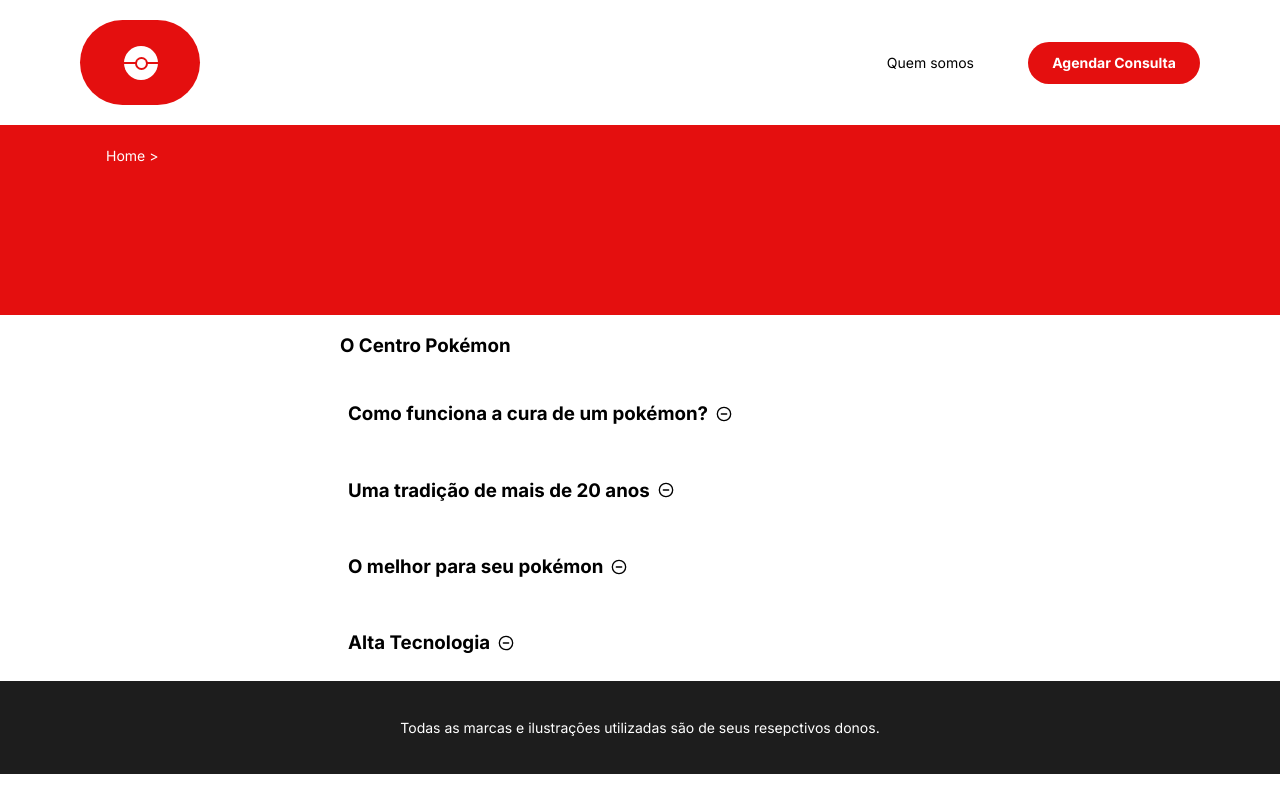
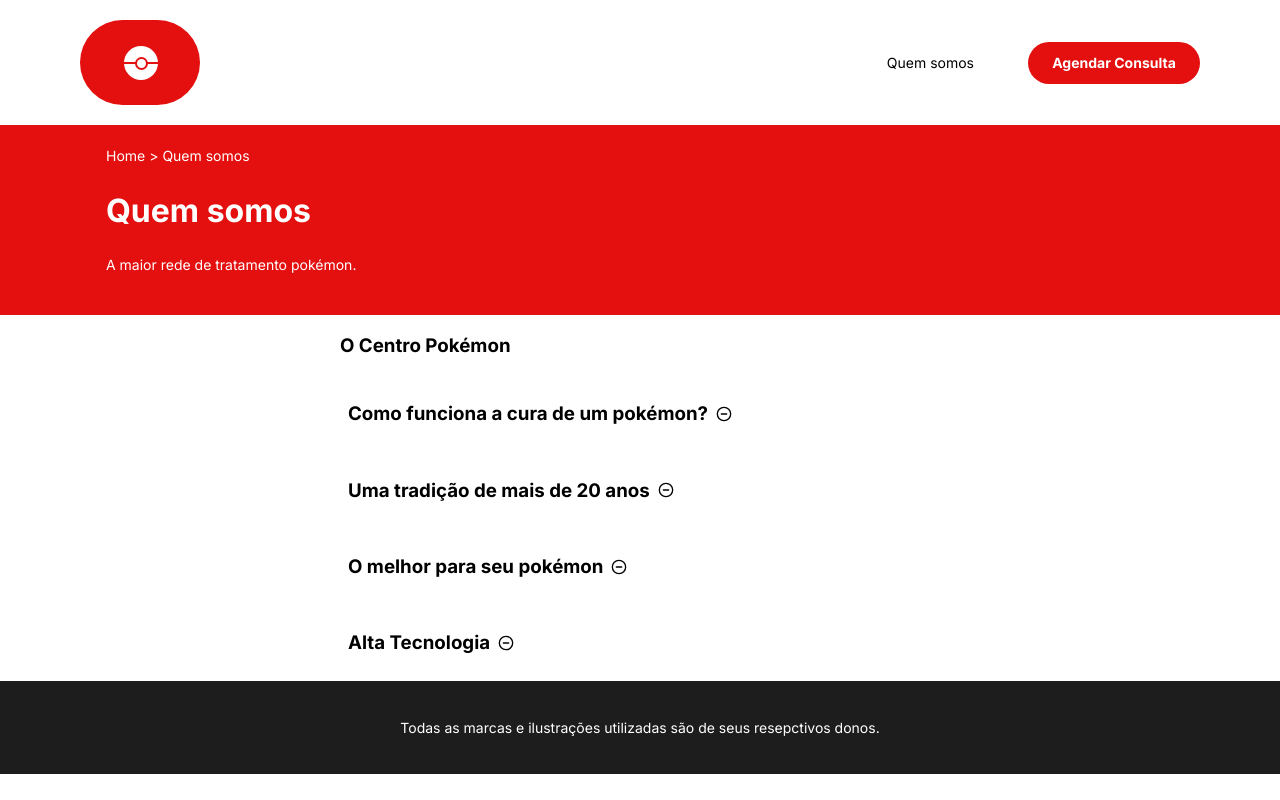
Before and after one commit to souzannatha/test-codie, a Next.js app: page /About in a window 1280 px wide. Shown: the top 800 px of the page. Built offline with nearby package versions, Linux system fonts and the light colour scheme.

Commit message:
feat: add abou screen

```diff
--- a/package.json
+++ b/package.json
@@ -9,11 +9,15 @@
     "lint": "next lint"
   },
   "dependencies": {
+    "@hookform/resolvers": "^3.9.0",
+    "axios": "^1.7.7",
     "next": "15.0.0",
     "react": "^18.3.1",
     "react-dom": "^18.3.1",
+    "react-hook-form": "^7.53.1",
     "react-icons": "^5.3.0",
-    "styled-components": "^6.1.13"
+    "styled-components": "^6.1.13",
+    "yup": "^1.4.0"
   },
   "devDependencies": {
     "@types/node": "^20",
--- a/src/app/About/page.tsx
+++ b/src/app/About/page.tsx
@@ -7,7 +7,10 @@
 export default function About() {
   return (
     <section>
-      <NavigationSection />
+      <NavigationSection
+        currentSection="Quem somos"
+        desc="A maior rede de tratamento pokémon."
+      />
       <Container>
         <TagH>O Centro Pokémon</TagH>
         <Question title="Como funciona a cura de um pokémon?" />
--- a/src/app/About/style.ts
+++ b/src/app/About/style.ts
@@ -1,12 +1,12 @@
 import styled from "styled-components";
 
 export const Container = styled.div`
-  max-width: 600px; /* Controla a largura máxima para evitar efeito de funil */
-  margin: 0 auto; /* Centraliza o contêiner */
-  text-align: left; /* Mantém o alinhamento à esquerda */
+  max-width: 600px;
+  margin: 0 auto;
+  text-align: left;
 `;
 
 export const TagH = styled.h3`
   font-weight: bold;
-  text-align: left; /* Alinhamento à esquerda para o título */
+  text-align: left;
 `;
```
Also changed, not shown: 1 other file (tests, documents, lock files or other folders).
